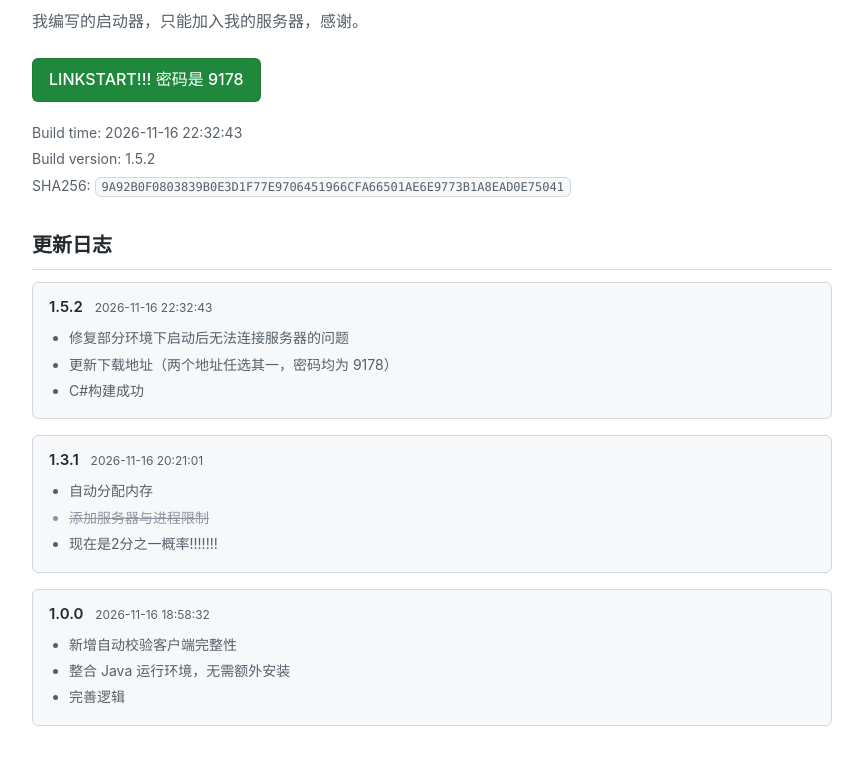
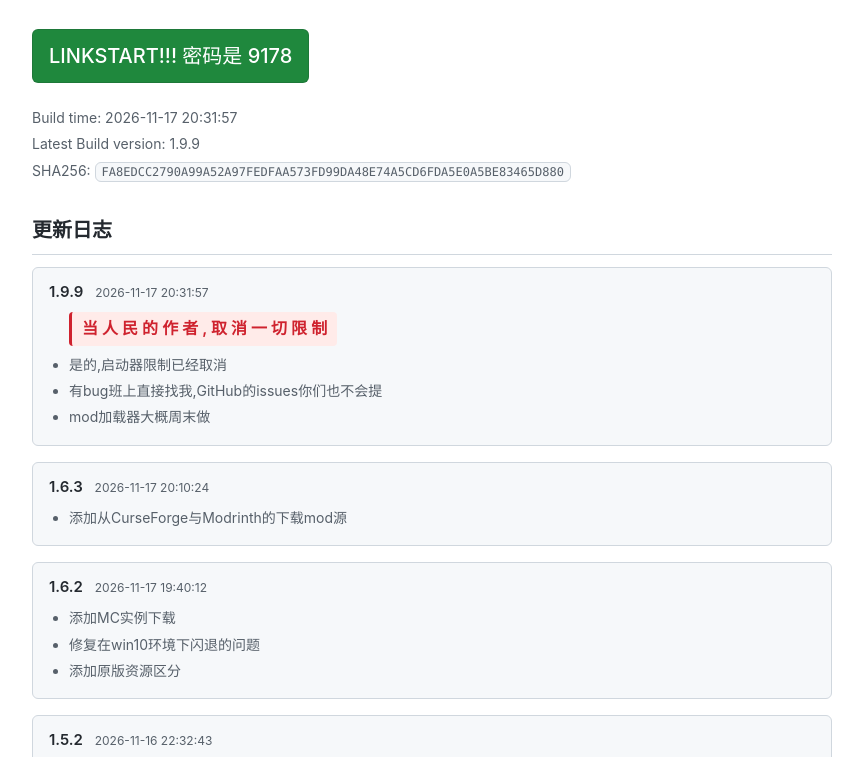
Before and after one commit to hhpowerd/pcl, a plain HTML site: page index.html in a window 1280 px wide. Shown: the part 97-854 px from the top of the page, without its empty margins (208-1071 px from the left). Drawn offline with Linux system fonts and the light colour scheme.

Commit message:
Add files via upload

```diff
--- a/index.html
+++ b/index.html
@@ -4,30 +4,51 @@
 <head>
     <meta charset="UTF-8">
     <meta name="viewport" content="width=device-width, initial-scale=1">
-    <title>MC_LACH 下载</title>
+    <title>MC_启动器 下载</title>
     <link rel="stylesheet" href="style.css">
 </head>
 
 <body>
     <div class="container">
-        <h1>MC_LACH 下载</h1>
-        <p>我编写的启动器，只能加入我的服务器，感谢。</p>
+        <h1>INDEX 下载</h1>
 
-        <a id="download" class="download-button" href="https://adminxie.lanzouv.com/ioAKv4g849gd" target="_blank"
+        <a id="download" class="download-button" href="https://adminxie.lanzouv.com/ibBFi4gbhxob" target="_blank"
             rel="noopener">LINKSTART!!! 密码是 9178</a>
 
-        <p class="meta">Build time: 2026-11-16 22:32:43</p>
-        <p class="meta">Build version: 1.5.2</p>
-        <p class="meta">SHA256: <code id="hash">9A92B0F0803839B0E3D1F77E9706451966CFA66501AE6E9773B1A8EAD0E75041</code>
+        <p class="meta">Build time: 2026-11-17 20:31:57</p>
+        <p class="meta">Latest Build version: 1.9.9</p>
+        <p class="meta">SHA256: <code id="hash">FA8EDCC2790A99A52A97FEDFAA573FD99DA48E74A5CD6FDA5E0A5BE83465D880</code>
         </p>
 
         <h2>更新日志</h2>
-
+        <div class="log-entry">
+            <h3>1.9.9 <span class="date">2026-11-17 20:31:57</span></h3>
+            <ul>
+                <li class="power">当 人 民 的 作 者 , 取 消 一 切 限 制</li>
+                <li>是的,启动器限制已经取消</li>
+                <li>有bug班上直接找我,GitHub的issues你们也不会提</li>
+                <li>mod加载器大概周末做</li>
+            </ul>
+        </div>
+        <div class="log-entry">
+            <h3>1.6.3 <span class="date">2026-11-17 20:10:24</span></h3>
+            <ul>
+                <li>添加从CurseForge与Modrinth的下载mod源</li>
+            </ul>
+        </div>
+        <div class="log-entry">
+            <h3>1.6.2 <span class="date">2026-11-17 19:40:12</span></h3>
+            <ul>
+                <li>添加MC实例下载</li>
+                <li>修复在win10环境下闪退的问题</li>
+                <li>添加原版资源区分</li>
+            </ul>
+        </div>
         <div class="log-entry">
             <h3>1.5.2 <span class="date">2026-11-16 22:32:43</span></h3>
             <ul>
                 <li>修复部分环境下启动后无法连接服务器的问题</li>
-                <li>更新下载地址（两个地址任选其一，密码均为 9178）</li>
+                <li class="strike">更新下载地址（两个地址任选其一，密码均为 9178）</li>
                 <li>C#构建成功</li>
             </ul>
         </div>
@@ -37,7 +58,7 @@
             <ul>
                 <li>自动分配内存</li>
                 <li class="strike">添加服务器与进程限制</li>
-                <li>现在是2分之一概率!!!!!!!</li>
+                <li class="strike">现在是2分之一概率!!!!!!!</li>
             </ul>
         </div>
 
@@ -47,10 +68,11 @@
                 <li>新增自动校验客户端完整性</li>
                 <li>整合 Java 运行环境，无需额外安装</li>
                 <li>完善逻辑</li>
+                <li>制作框架</li>
             </ul>
         </div>
     </div>
-
+    <p class="thanks">感谢Copilot SDK提供的GPT6 Luna 制作的GUI界面与GitHub的网页部署</p>
     <script>
         (function () {
             var sources = [
@@ -64,9 +86,9 @@
                 }
             ];
 
-            var pick = sources[Math.floor(Math.random() * sources.length)];
-            document.getElementById('download').href = pick.url;
-            document.getElementById('hash').textContent = pick.hash;
+            //var pick = sources[Math.floor(Math.random() * sources.length)];
+            //document.getElementById('download').href = pick.url;
+            //document.getElementById('hash').textContent = pick.hash;
         })();
     </script>
 </body>
--- a/style.css
+++ b/style.css
@@ -33,9 +33,9 @@ p {
 
 .download-button {
     display: inline-block;
-    margin: 16px 0;
-    padding: 8px 16px;
-    font-size: 16px;
+    margin: 20px 0;
+    padding: 10px 16px;
+    font-size: 20px;
     font-weight: 500;
     color: #ffffff;
     background-color: #1f883d;
@@ -130,3 +130,21 @@ h2 {
 .log-entry li.strike:hover::after {
     width: 100%;
 }
+.log-entry li.power {
+    margin: 8px 0;
+    padding: 4px 10px;
+    font-size: 16px;
+    font-weight: 600;
+    color: #cf222e;
+    background-color: #ffebe9;
+    border-left: 3px solid #cf222e;
+    border-radius: 4px;
+    list-style: none;
+    width: fit-content;
+}
+body .thanks {
+    margin-top: 20px;
+    font-size: 11px;
+    color: #57606a;
+    text-align: center;
+}
```
